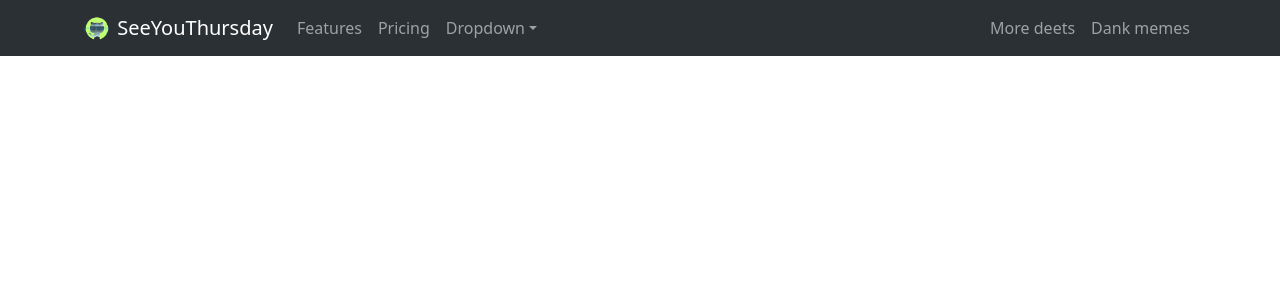
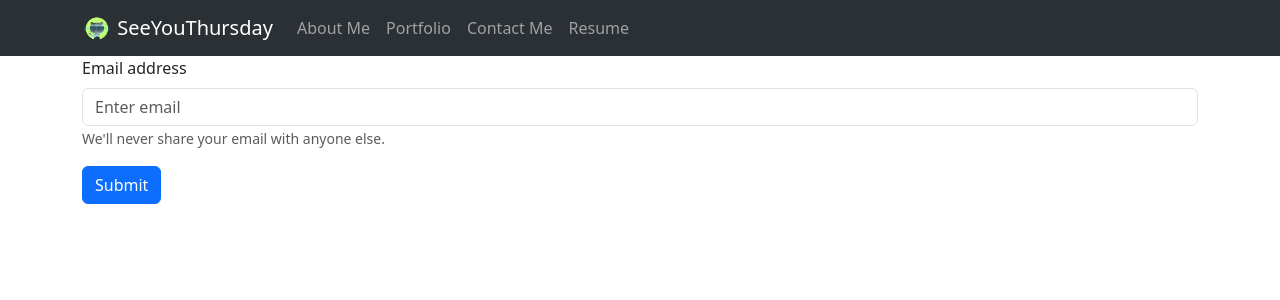
Before and after one commit to SeeYouThursday/BriansPortfolio, a React (Vite) app: page /Contact in a window 1280 px wide. Shown: the top 300 px of the page. Built offline with nearby package versions, Linux system fonts and the light colour scheme.

Commit message:
updated nav links to make router pathing

```diff
--- a/src/App.css
+++ b/src/App.css
@@ -1,6 +1,6 @@
 @import '../node_modules/normalize.css/normalize.css';
 @import '../node_modules/bootstrap/scss/bootstrap.scss';
-
+/*
 :root {
   font-family: Inter, system-ui, Avenir, Helvetica, Arial, sans-serif;
   line-height: 1.5;
@@ -14,4 +14,4 @@
   text-rendering: optimizeLegibility;
   -webkit-font-smoothing: antialiased;
   -moz-osx-font-smoothing: grayscale;
-}
+} */
--- a/src/App.jsx
+++ b/src/App.jsx
@@ -1,14 +1,12 @@
 // import { useState } from 'react';
 import { Outlet } from 'react-router-dom';
 // import ProjectContainer from './components/Project-Container';
-import Header from './components/Header';
-import Footer from './components/Footer';
+import Header from './components/UI/Header';
+import Footer from './components/UI/Footer';
 // import './App.css';
 import 'bootstrap/dist/css/bootstrap.min.css';
 
 function App() {
-  // const [count, setCount] = useState(0);
-
   return (
     <div className="d-flex flex-column">
       <Header />
--- a/src/components/Header.jsx
+++ b/src/components/UI/Header.jsx
@@ -1,8 +1,8 @@
 import Container from 'react-bootstrap/Container';
 import Nav from 'react-bootstrap/Nav';
 import Navbar from 'react-bootstrap/Navbar';
-import NavDropdown from 'react-bootstrap/NavDropdown';
-import logo from '../assets/images/seeyouthursday.png';
+// import NavDropdown from 'react-bootstrap/NavDropdown';
+import logo from '../../assets/images/seeyouthursday.png';
 
 function Header() {
   return (
@@ -12,10 +12,6 @@ function Header() {
       className="bg-body-tertiary"
       bg="dark"
       data-bs-theme="dark"
-
-      //   style={
-      //     background-image:
-      //   }
     >
       <Container>
         <Navbar.Brand href="#home">
@@ -31,9 +27,11 @@ function Header() {
         <Navbar.Toggle aria-controls="responsive-navbar-nav" />
         <Navbar.Collapse id="responsive-navbar-nav">
           <Nav className="me-auto">
-            <Nav.Link href="#features">Features</Nav.Link>
-            <Nav.Link href="#pricing">Pricing</Nav.Link>
-            <NavDropdown title="Dropdown" id="collapsible-nav-dropdown">
+            <Nav.Link href="/About">About Me</Nav.Link>
+            <Nav.Link href="/Portfolio">Portfolio</Nav.Link>
+            <Nav.Link href="/Contact">Contact Me</Nav.Link>
+            <Nav.Link href="/Resume">Resume</Nav.Link>
+            {/* <NavDropdown title="Dropdown" id="collapsible-nav-dropdown">
               <NavDropdown.Item href="#action/3.1">Action</NavDropdown.Item>
               <NavDropdown.Item href="#action/3.2">
                 Another action
@@ -43,13 +41,7 @@ function Header() {
               <NavDropdown.Item href="#action/3.4">
                 Separated link
               </NavDropdown.Item>
-            </NavDropdown>
-          </Nav>
-          <Nav>
-            <Nav.Link href="#deets">More deets</Nav.Link>
-            <Nav.Link eventKey={2} href="#memes">
-              Dank memes
-            </Nav.Link>
+            </NavDropdown> */}
           </Nav>
         </Navbar.Collapse>
       </Container>
--- a/src/components/Project-Container.jsx
+++ b/src/components/UI/Portfolio.jsx
@@ -1,5 +1,5 @@
-import Project from './Projects/Project';
-import projectList from '../assets/project-list';
+import Project from '../Projects/Project';
+import projectList from '../../assets/project-list';
 
 function ProjectContainer() {
   return <Project projects={projectList} />;
--- a/src/components/pages/Contact.jsx
+++ b/src/components/pages/Contact.jsx
@@ -1,10 +1,20 @@
-import Button from 'react-bootstrap/Button';
-import Form from 'react-bootstrap/Form';
+import { Button, Form, Container } from 'react-bootstrap';
 
 function ContactMe() {
-  <Form>
-    <Button></Button>
-  </Form>;
+  return (
+    <Container>
+      <Form>
+        <Form.Group className="mb-3" controlId="formBasicEmail">
+          <Form.Label>Email address</Form.Label>
+          <Form.Control type="email" placeholder="Enter email" />
+          <Form.Text className="text-muted">
+            We'll never share your email with anyone else.
+          </Form.Text>
+        </Form.Group>
+        <Button onClick={''}>Submit</Button>
+      </Form>
+    </Container>
+  );
 }
 
 export default ContactMe;
--- /dev/null
+++ b/src/components/pages/Resume.jsx
@@ -0,0 +1,3 @@
+function Resume() {}
+
+export default Resume;
```
Also changed, not shown: src/components/Projects/Card.jsx (deleted, +0 -44 lines), src/main.jsx (+7 -3 lines), src/components/UI/Footer.jsx (renamed from src/components/Footer.jsx).
